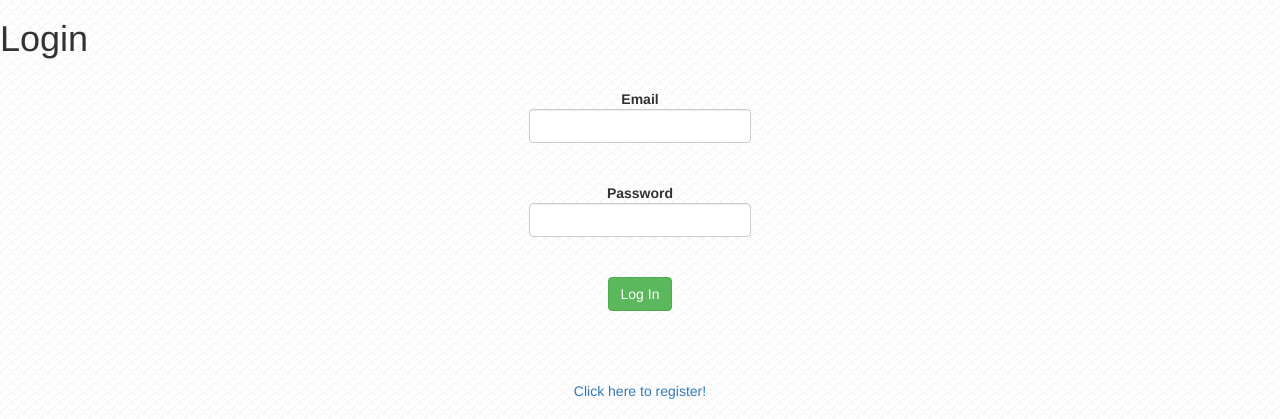
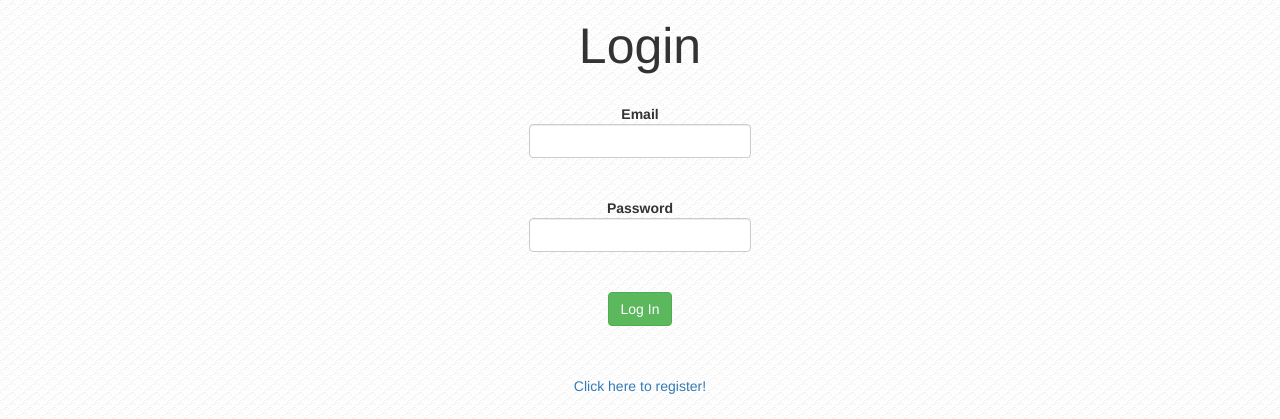
Before and after one commit to judychau/Mapster, a Flask app: page /login in a window 1280 px wide. Shown: the part 63-482 px from the top of the page. Run offline with Flask 2, Linux system fonts and the light colour scheme; some libraries are stand-ins or nearby versions.

Commit message:
heroku deployment

```diff
--- a/static/style.css
+++ b/static/style.css
@@ -70,8 +70,9 @@
 
 
 /*REGISTER*/
-.register-form{
-
+h1{
+	text-align: center;
+	font-size: 50px;
 }
 
 .link{
--- a/templates/login_form.html
+++ b/templates/login_form.html
@@ -25,6 +25,6 @@
         </div>
     </form>
 
-    <br><p class="link"><a href="/register">Click here to register!</a></p>
+<p class="link"><a href="/register">Click here to register!</a></p>
 
 {% endblock %}
```
